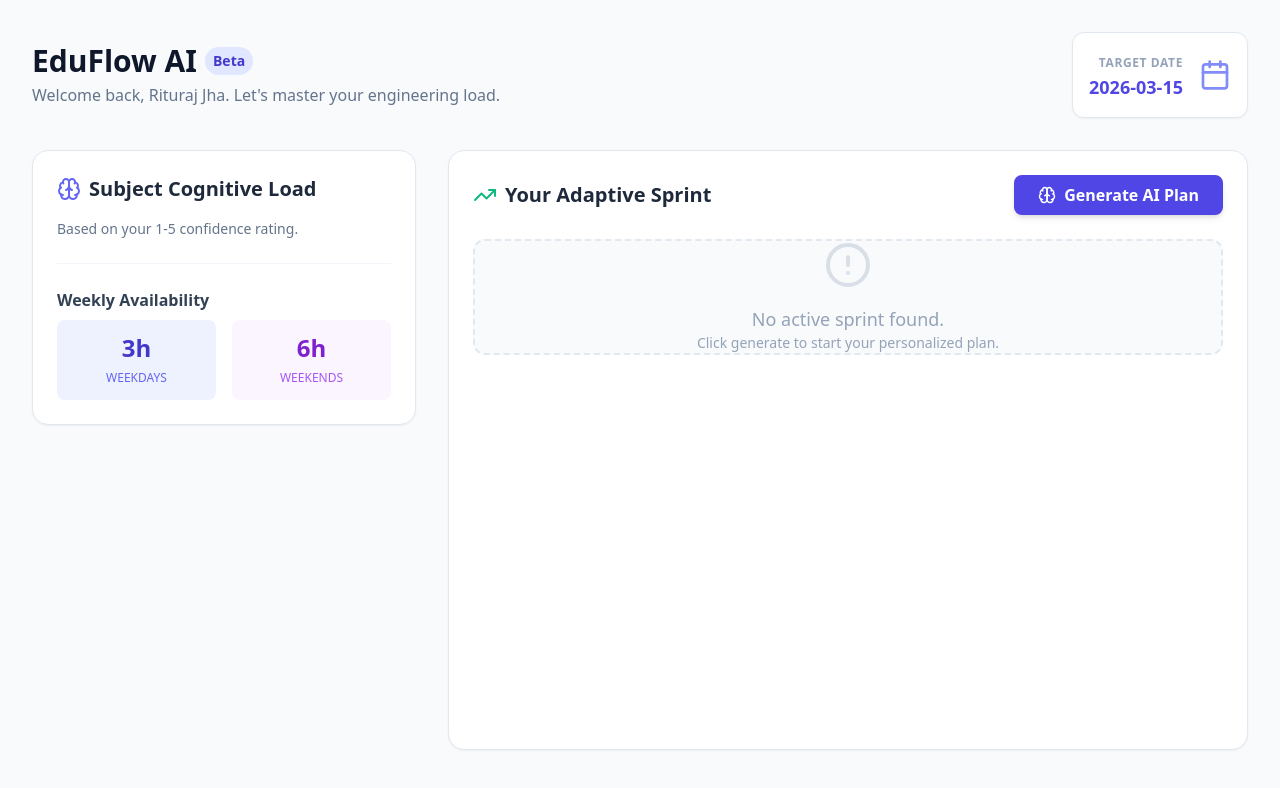
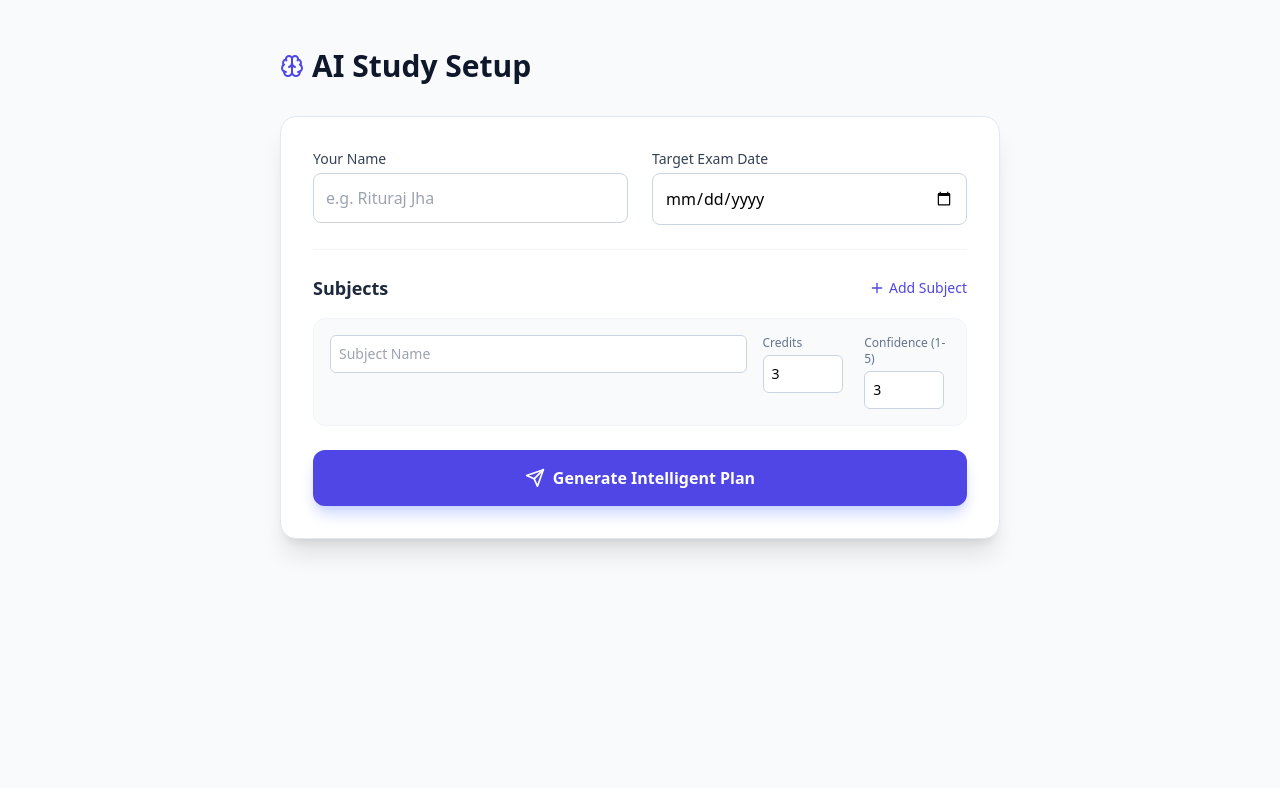
Before and after one commit to riturajjhaba938/AI-Study-Planner, a React (Vite) app: page / in a window 1280 px wide. Shown: the top 788 px of the page. Built offline with nearby package versions, Linux system fonts and the light colour scheme.

Commit message:
fix: App.jsx to render InputForm by default

```diff
--- a/src/App.jsx
+++ b/src/App.jsx
@@ -1,11 +1,25 @@
-import React from 'react';
+import React, { useState } from 'react';
 import Dashboard from './components/Dashboard';
+import InputForm from './components/InputForm';
 
 function App() {
+    const [isPlanGenerated, setIsPlanGenerated] = useState(false);
+    const [planData, setPlanData] = useState(null); // The Sprint JSON
+    const [userData, setUserData] = useState(null); // The User Input Context
+
+    const handlePlanGenerated = (sprintData, userContext) => {
+        setPlanData(sprintData);
+        setUserData(userContext);
+        setIsPlanGenerated(true);
+    };
+
     return (
-        <div className="App">
-            {/* We can add a simple Navbar here later if time permits */}
-            <Dashboard />
+        <div className="min-h-screen bg-slate-50">
+            {!isPlanGenerated ? (
+                <InputForm onGenerate={handlePlanGenerated} />
+            ) : (
+                <Dashboard initialData={{ schedule: planData, user: userData }} />
+            )}
         </div>
     );
 }
--- a/studyPlanner.js
+++ b/studyPlanner.js
@@ -325,3 +325,5 @@ function generateNextSteps(sprint) {
         "Summarize Process vs Thread memory models."
     ];
 }
+
+module.exports = StudyPlanner;
```
